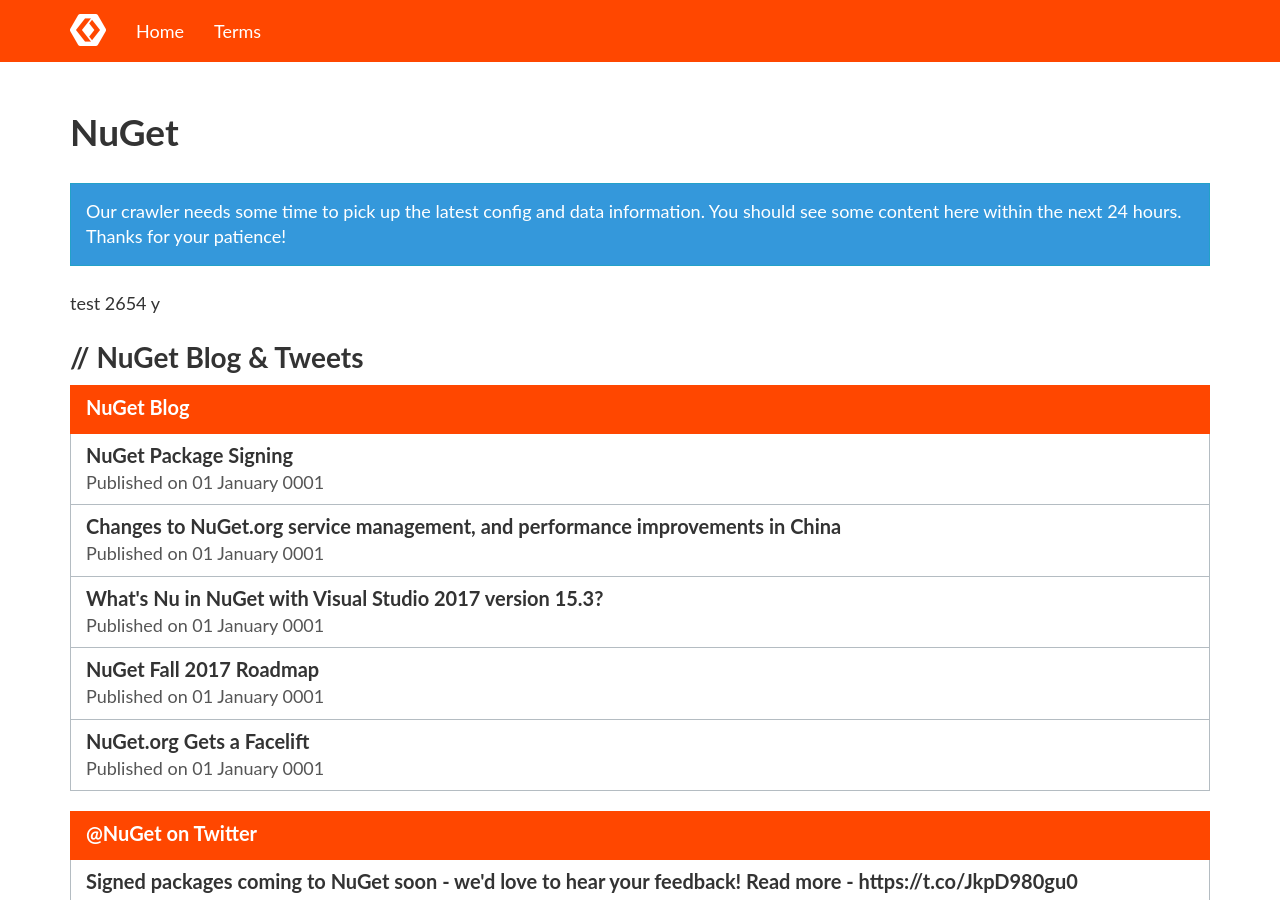
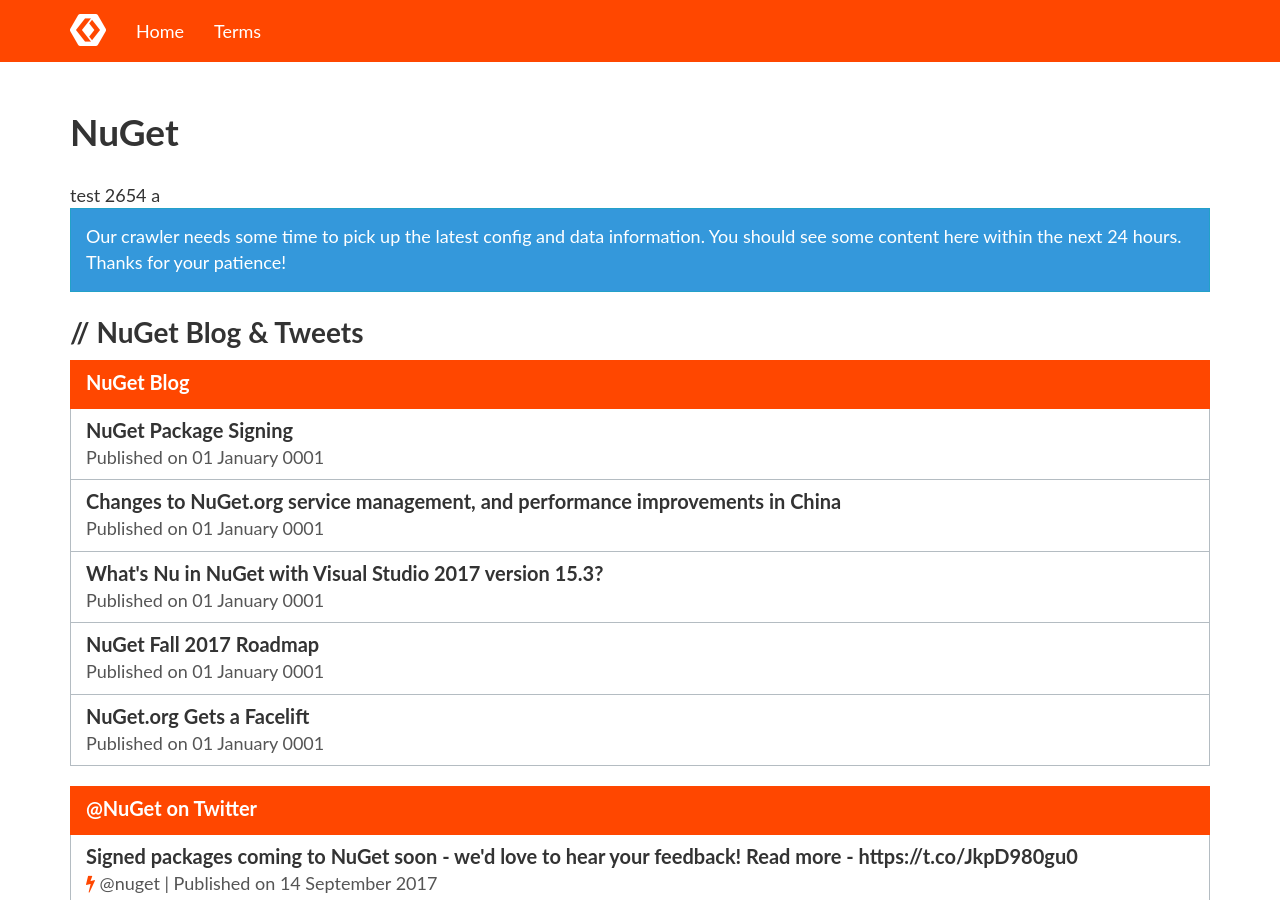
Before and after one commit to Code-Inside/KnowYourStack, a Jekyll site: the page built from _pages/nuget.html, in a window 1280 px wide and 900 px high. Built offline with Jekyll 4.4.1, drawn with Linux system fonts in a browser that asks for light colours; nearby versions of some CDN libraries; some of the changed lines change nothing that is shown.

Commit message:
Update CheckForEmptyData.html

```diff
--- a/_includes/CheckForEmptyData.html
+++ b/_includes/CheckForEmptyData.html
@@ -1,5 +1,7 @@
-{{ if include.data.RunDurationInMilliseconds == "" }}
+{{ if include.data.RunDurationInMilliseconds }}
+
+ test {{include.data.RunDurationInMilliseconds}} a
+{{ else }}
 <div class="alert alert-info" role="alert">Our crawler needs some time to pick up the latest config and data information. You should see some content here within the next 24 hours. Thanks for your patience!</div>
-{{ else }}
- test {{include.data.RunDurationInMilliseconds}} y
+
 {{ endif }}
```
